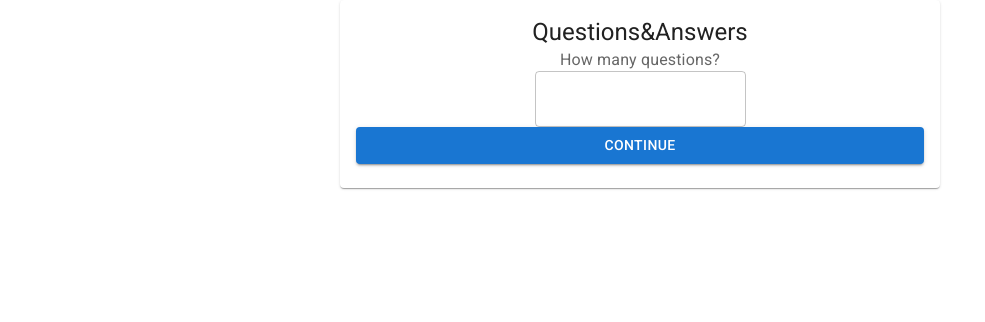
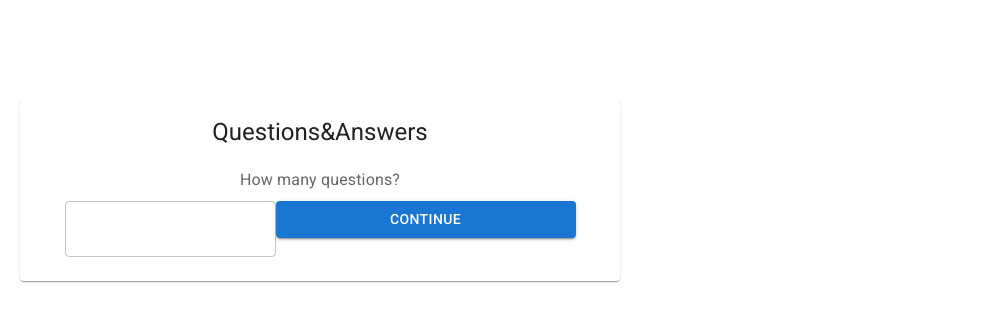
Before and after one commit to btrndd/desafio-waproject, a React (Create React App) app: page / in a window 1280 px wide. Shown: the top 322 px of the page, without its empty margins (0-985 px from the left). Built offline with nearby package versions, Linux system fonts and the light colour scheme.

Commit message:
Ajustes posicionamento NumberOfQuestions

```diff
--- /dev/null
+++ b/src/context/InitialPageContext.js
@@ -0,0 +1,5 @@
+import { createContext } from 'react';
+
+const InitialPageContext = createContext();
+
+export default InitialPageContext;
--- a/src/pages/NumberOfQuestions.js
+++ b/src/pages/NumberOfQuestions.js
@@ -26,22 +26,29 @@ function NumberOfQuestions() {
 
 
   return(
-    <Card sx={{ mx: 'auto', maxWidth: 'sm', minWidth: 275 }} fixed>
+    <Card sx={{ mx: '20px', mt: '100px', maxWidth: 'sm', minWidth: 275 }} fixed>
       <CardContent>
       <Typography variant='h5'>Questions{ '&' }Answers</Typography>
       <form onSubmit={formik.handleSubmit}>
-          <InputLabel htmlFor="questions">How many questions?</InputLabel>
+          <InputLabel sx={{ mt: '20px' }} htmlFor="questions">How many questions?</InputLabel>
           <TextField
             id="questions"
             name="questions"
             max="20"
             type="number"
+            sx={{ mt: '10px' }}
             value={formik.values.questions}
             onChange={formik.handleChange}
             error={formik.touched.questions && Boolean(formik.errors.questions)}
             helperText={formik.touched.questions && formik.errors.questions}
           />
-          <Button color="primary" variant="contained" fullWidth  type="submit">
+          <Button
+            sx={{ mt: '10px', maxWidth: '300px' }}
+            color="primary"
+            variant="contained"
+            fullWidth
+            type="submit"
+          >
             Continue
           </Button>
       </form>
```
